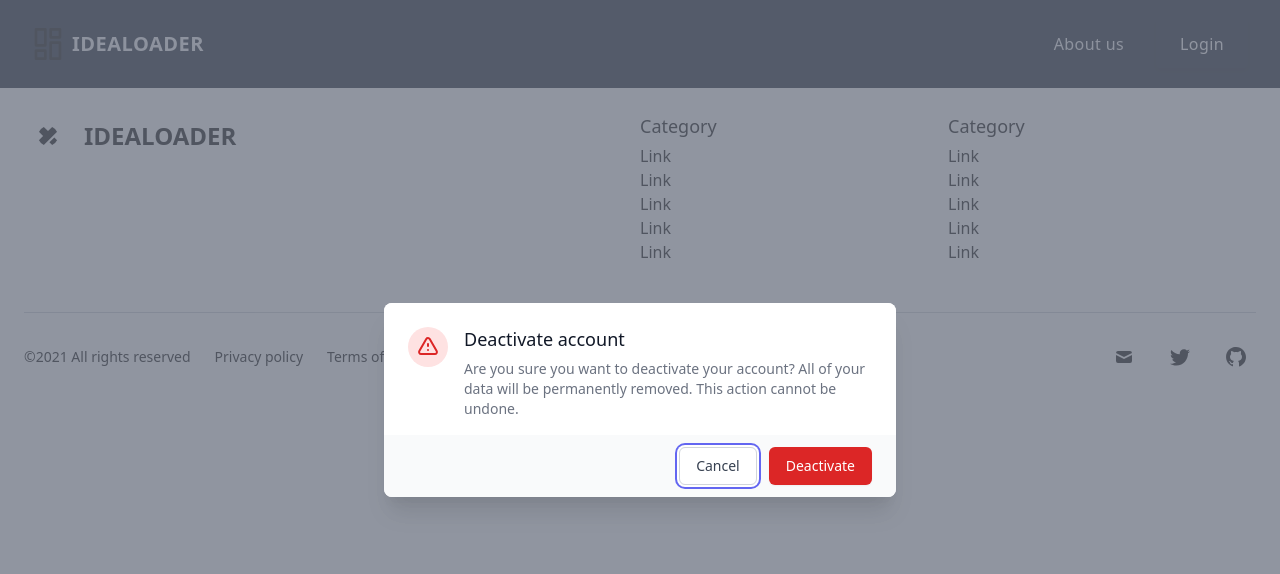
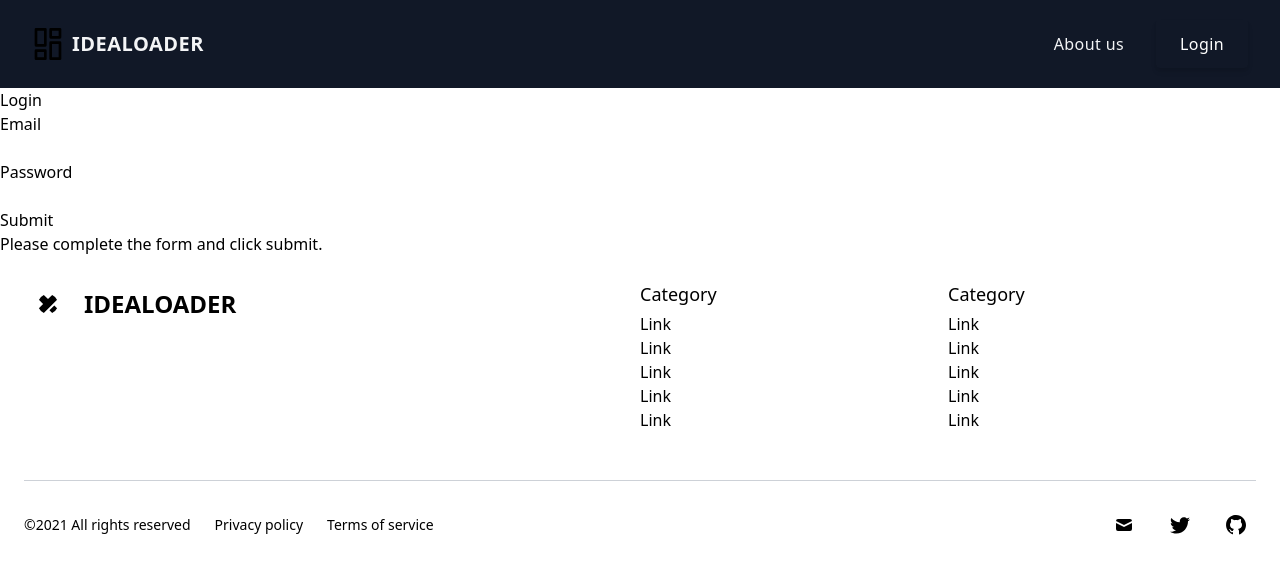
Before and after one commit to ChrisPayan/Idea-Leap, a React (Create React App) app in the folder client/: page /login in a window 1280 px wide. Shown: the top 574 px of the page. Built offline with nearby package versions, Linux system fonts and the light colour scheme; no server answers.

Commit message:
updated path for login to display loginpage

```diff
--- a/client/src/App.js
+++ b/client/src/App.js
@@ -2,14 +2,12 @@ import { BrowserRouter as Router, Switch, Route } from "react-router-dom";
 import { AuthProvider } from "./util/auth";
 import HomePage from "./components/HomePage";
 import LoginPage from "./components/LoginPage";
-import Navbar from "./components/Navbar";
 import PrivatePage from "./components/PrivatePage";
 import SignupPage from "./components/SignupPage";
 import PrivateRoute from "./components/PrivateRoute";
 import Navbar1 from "./components/Navbar/NavBar1";
 import { Footer } from "./components/Footer/Footer";
 import IdeaPage from "./components/IdeaPage";
-import LoginPageTA from "./components/LoginPageTA";
 
 function App() {
 	return (
@@ -21,7 +19,7 @@ function App() {
 						<HomePage />
 					</Route>
 					<Route path="/login">
-            <LoginPageTA />
+						<LoginPage />
 					</Route>
 					<Route path="/ideas">
 						<IdeaPage />
```
Lines whose indentation alone changed are shown as unchanged.
